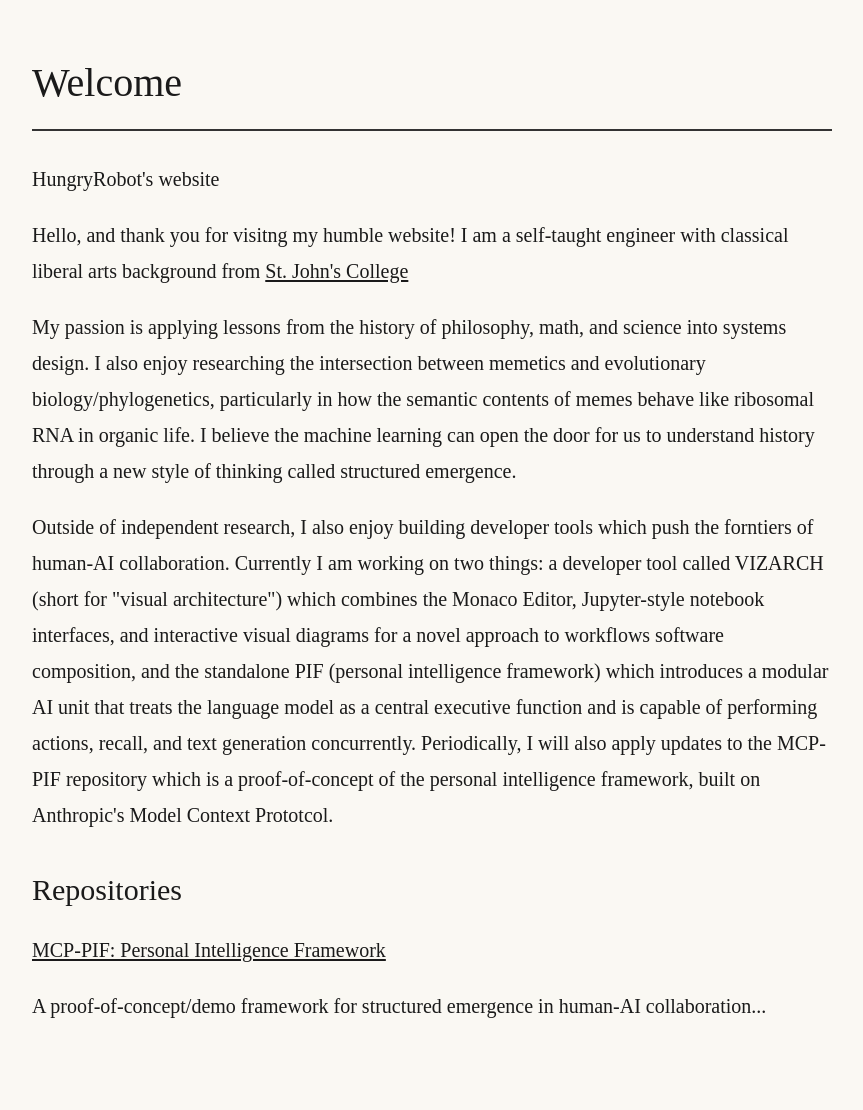
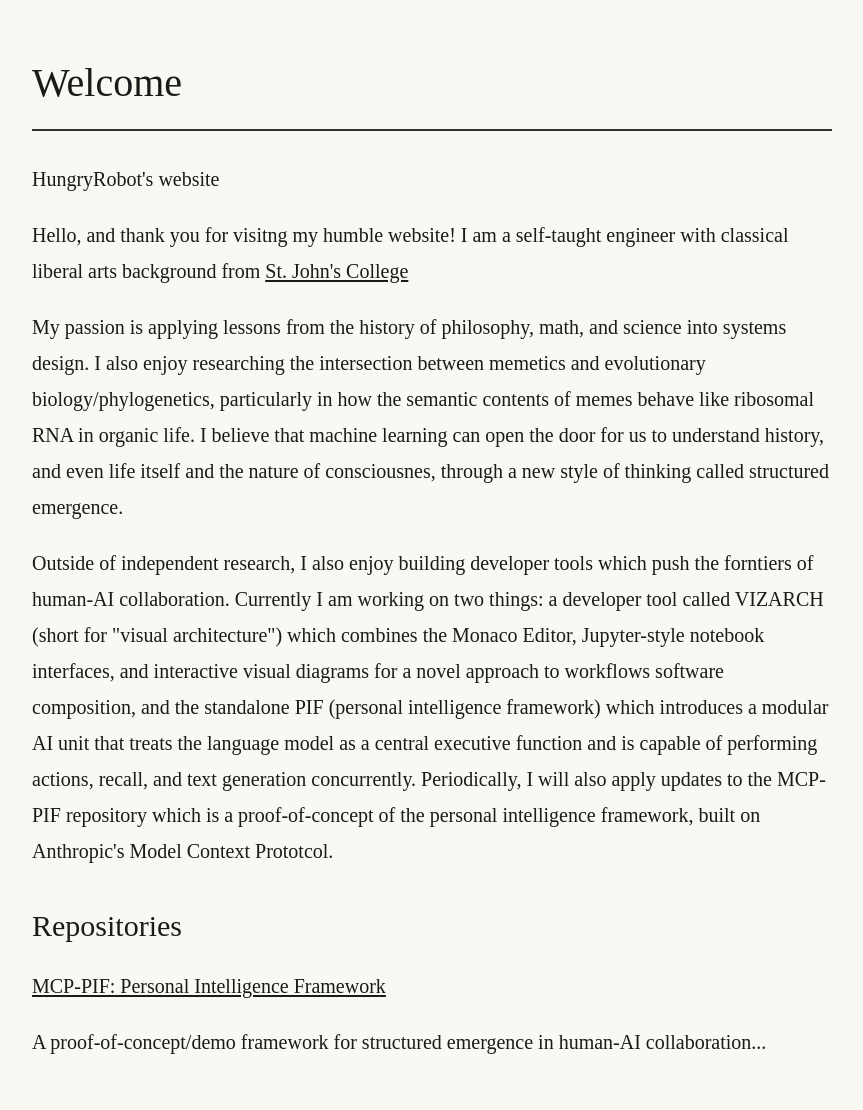
Before and after one commit to hungryrobot1/hungryrobot1.github.io, a Jekyll site: the page built from index.html, in a window 1280 px wide. Shown: the whole page, without its empty margins (208-1071 px from the left). Built offline with Jekyll 4.4.1, drawn with Linux system fonts in a browser that asks for light colours; some web fonts are replaced; before the commit the page ends 1074 px from its top, so only the background shows below that.

Commit message:
Update index.html

```diff
--- a/index.html
+++ b/index.html
@@ -8,7 +8,7 @@
     <div class="section">
         <p>HungryRobot's website</p>
         <p>Hello, and thank you for visitng my humble website! I am a self-taught engineer with classical liberal arts background from <a href="https://www.sjc.edu/">St. John's College</a></p>
-        <p>My passion is applying lessons from the history of philosophy, math, and science into systems design. I also enjoy researching the intersection between memetics and evolutionary biology/phylogenetics, particularly in how the semantic contents of memes behave like ribosomal RNA in organic life. I believe the machine learning can open the door for us to understand history through a new style of thinking called structured emergence. </p>
+        <p>My passion is applying lessons from the history of philosophy, math, and science into systems design. I also enjoy researching the intersection between memetics and evolutionary biology/phylogenetics, particularly in how the semantic contents of memes behave like ribosomal RNA in organic life. I believe that machine learning can open the door for us to understand history, and even life itself and the nature of consciousnes, through a new style of thinking called structured emergence. </p>
         <p>Outside of independent research, I also enjoy building developer tools which push the forntiers of human-AI collaboration. Currently I am working on two things: a developer tool called VIZARCH (short for "visual architecture") which combines the Monaco Editor, Jupyter-style notebook interfaces, and interactive visual diagrams for a novel approach to workflows software composition, and the standalone PIF (personal intelligence framework) which introduces a modular AI unit that treats the language model as a central executive function and is capable of performing actions, recall, and text generation concurrently. Periodically, I will also apply updates to the MCP-PIF repository which is a proof-of-concept of the personal intelligence framework, built on Anthropic's Model Context Prototcol.</p>
     </div>
 </header>
```
